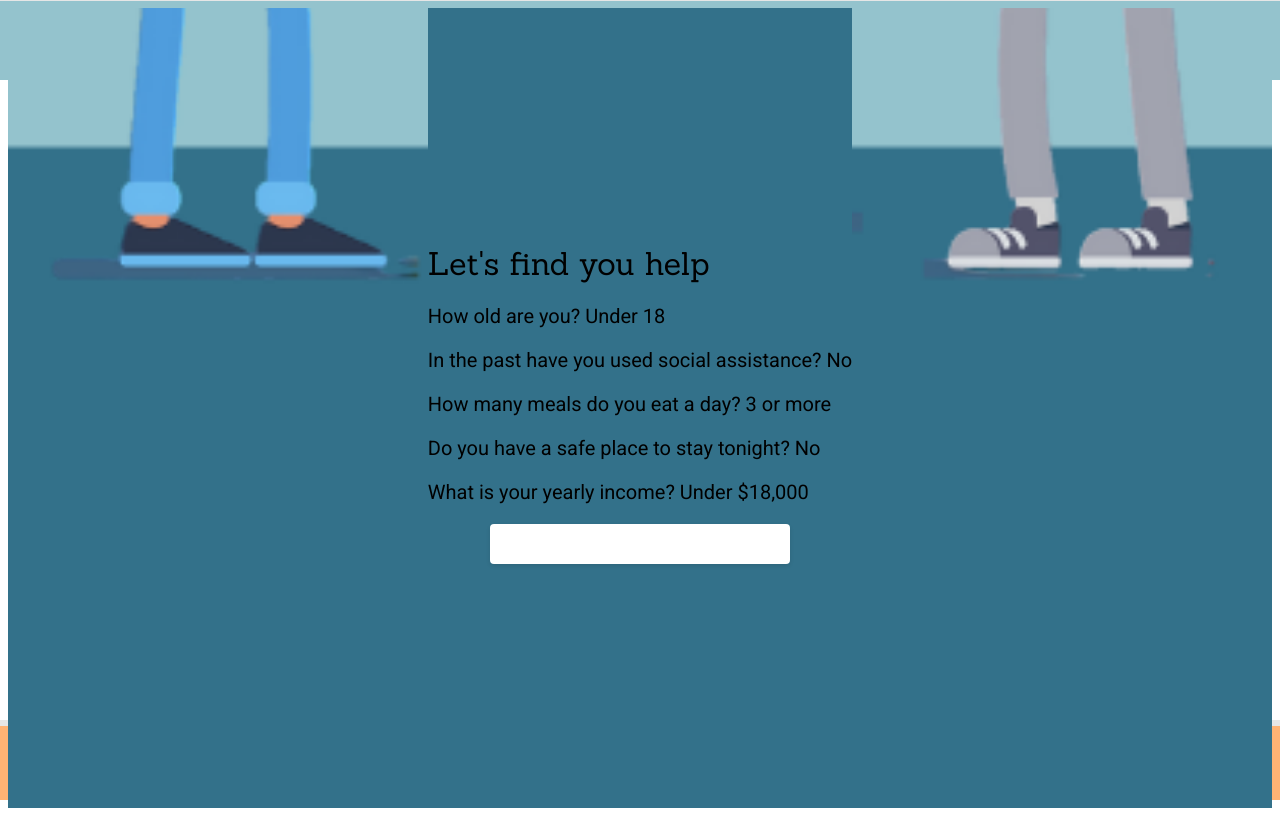
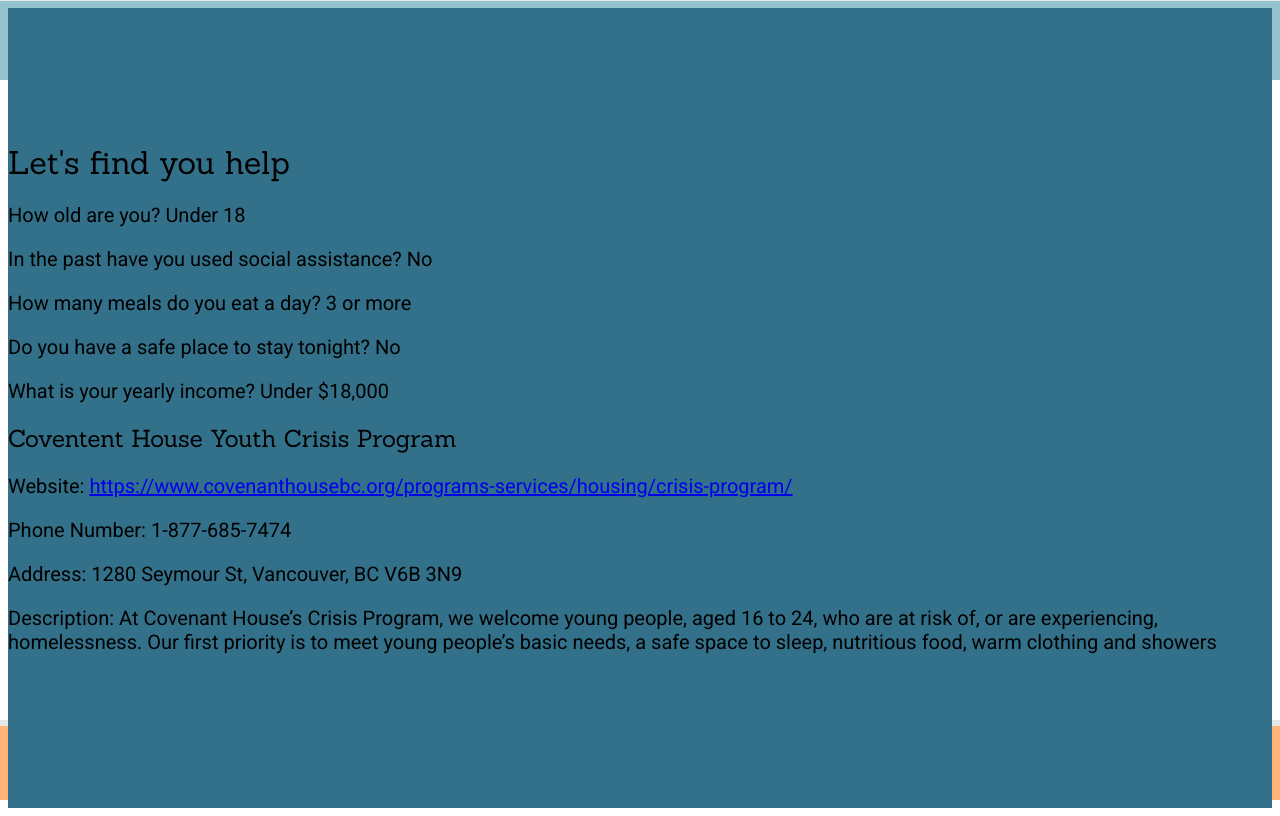
Before and after one commit to kcameron37/MDIA2019-project, a Next.js app: page /results in a window 1280 px wide. Built offline with nearby package versions, Linux system fonts and the light colour scheme; a web font is replaced by a local one.

Commit message:
results page updates

```diff
--- a/components/Accordian/index.js
+++ b/components/Accordian/index.js
@@ -1,15 +1,42 @@
+import styles from './accordian.module.css';
 import React, { useState } from 'react';
-import styles from './accordian.module.css';;
 
-export default function Accordion({ title, content }) {
+export default function Accordian({data }) {
   const [isOpen, setIsOpen] = useState(false);
 
+  const toggleAccordion = () => {
+    setIsOpen(!isOpen);
+  };
+
   return (
-    <div className={styles.accordion}>
-      <div className={styles.title} onClick={() => setIsOpen(!isOpen)}>
-        {title}
-      </div>
-      {isOpen && <div className={styles.content}>{content}</div>}
-    </div>
+    <>
+      {data.map((resource, index) => (
+        <div key={index} className={styles.accordion}>
+          <div className={styles.accordionHeader} onClick={toggleAccordion}>
+            <h3>{resource.name}</h3>
+            <div className={styles.toggleIcon}>{isOpen ? '-' : '+'}</div>
+          </div>
+          {isOpen && (
+            <div className={styles.accordionBody}>
+              <p>
+                <strong>Website: </strong>
+                <a href={resource.website} target="_blank" rel="noopener noreferrer">
+                  {resource.website}
+                </a>
+              </p>
+              <p>
+                <strong>Phone Number: </strong>
+                {resource.phoneNumber}
+              </p>
+              <p>
+                <strong>Address: </strong>
+                {resource.address}
+              </p>
+              <p>{resource.description}</p>
+            </div>
+          )}
+        </div>
+      ))}
+    </>
   );
-}
+};
--- a/pages/results.js
+++ b/pages/results.js
@@ -4,10 +4,11 @@
 import Link from 'next/link';
 import Footer from '@/components/Footer';
 import Button from '@/components/Button';
-import React, { useState, useEffect } from 'react';
+import React from 'react';
 import { useRouter } from 'next/router';
 import Header from '@/components/Header';
 import Accordion from '@/components/Accordian';
+import data from '../data/data';
 
 export default function Results() {
   const router = useRouter();
@@ -18,6 +19,29 @@
   const mealsPerDay = answer3 === 'less' ? '1 or less' : '3 or more';
   const safePlaceTonight = answer4 === 'YesSafe' ? 'Yes' : 'No';
   const income = answer5 === 'Over' ? '$18,000 or over' : 'Under $18,000';
+
+  const getResources = () => {
+    if (data && age === "Under 18") {
+      return data.map((resource) => {
+        if (resource.ageGroup === age) {
+          return (
+            <div key={resource.name}>
+              <h2>{resource.name}</h2>
+              <p>
+                Website: <a href={resource.website}>{resource.website}</a>
+              </p>
+              <p>Phone Number: {resource.phoneNumber}</p>
+              <p>Address: {resource.address}</p>
+              <p>Description: {resource.description}</p>
+            </div>
+          );
+        }
+        return null;
+      });
+    } else {
+      return null;
+    }
+  };
 
   return (
     <>
@@ -41,8 +65,7 @@
               <p>Do you have a safe place to stay tonight? {safePlaceTonight}</p>
               <p>What is your yearly income? {income}</p>
 
-              <Accordion/>
-
+              {getResources()}
             </div>
           </div>
         </div>
```
